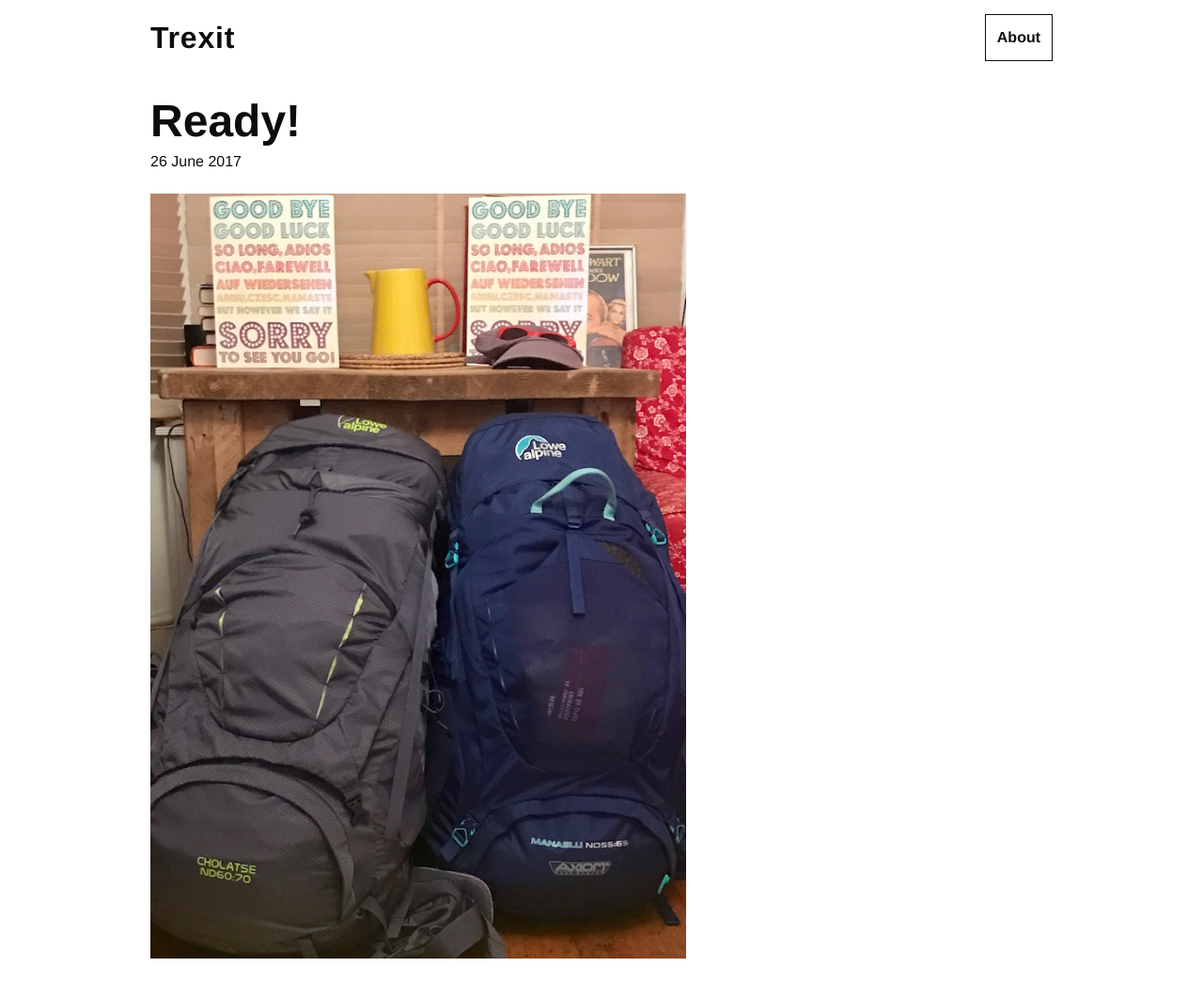
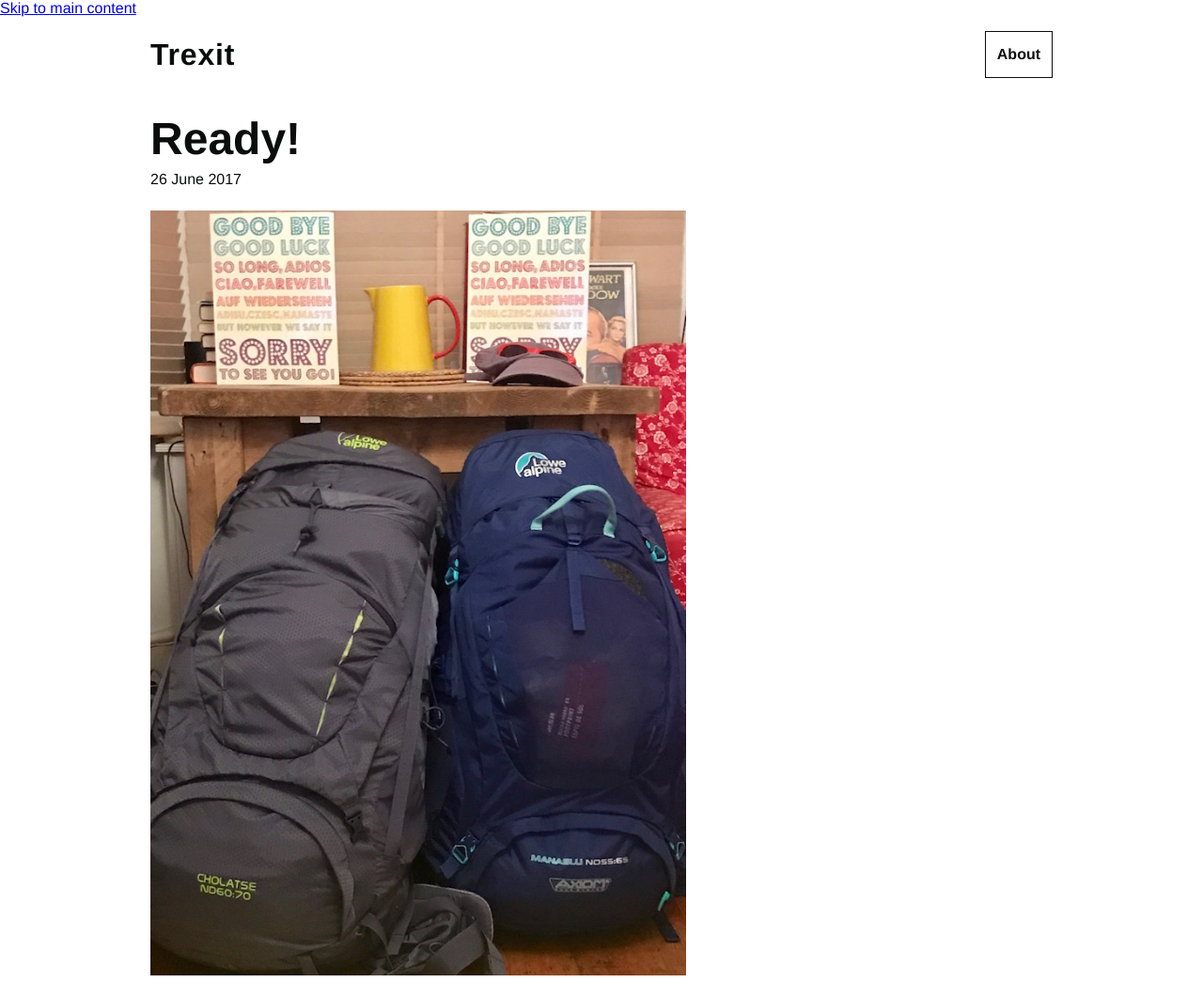
Before and after one commit to tombye/trexit, a Jekyll site: the page built from _posts/2017-06-26-ready.markdown, in a window 1280 px wide. Shown: the whole page at 94% size. Built offline with Jekyll 4.4.1, drawn with Linux system fonts in a browser that asks for light colours.

Commit message:
Add link to skip to main content

```diff
--- a/_layouts/default.html
+++ b/_layouts/default.html
@@ -4,10 +4,10 @@
   {% include head.html %}
 
   <body>
-
+    <a class="skiplink" href="#content">Skip to main content</a>
     {% include header.html %}
 
-    <main class="page-content" aria-label="Content">
+    <main class="page-content" aria-label="Content" id="content">
       <div class="wrapper">
         {{ content }}
       </div>
```
